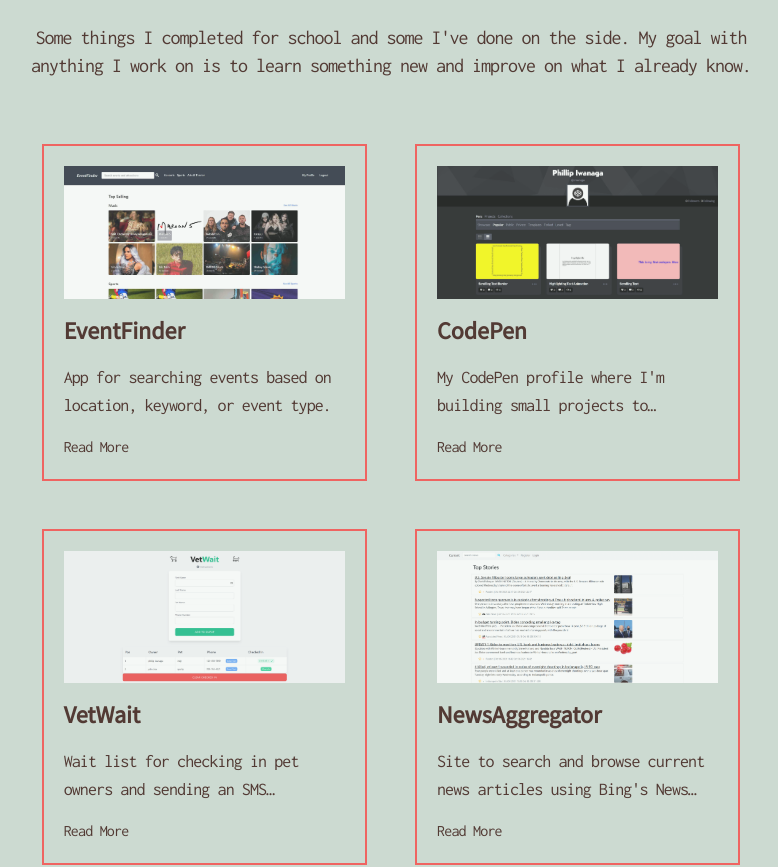
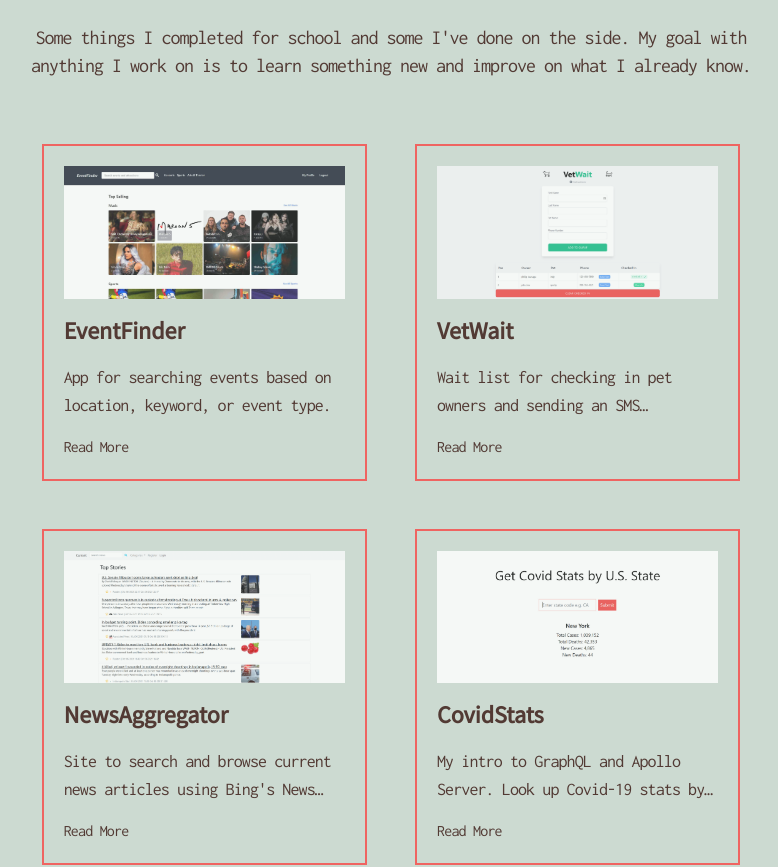
Before and after one commit to piwanaga/portfolio, a React (Create React App) app: page / in a window 1280 px wide. Shown: the part 1740-2607 px from the top of the page, without its empty margins (249-1027 px from the left). Built offline with nearby package versions, Linux system fonts and the light colour scheme.

Commit message:
updated projects

```diff
--- a/src/ProjectList.js
+++ b/src/ProjectList.js
@@ -3,10 +3,10 @@
 import newsAggregator from './images/news-aggregator.jpg';
 import covidStats from './images/covid-stats.jpg';
 import foodDiscovery from './images/food-discovery.jpg';
-import codePen from './images/code-pen.jpg';
+// import codePen from './images/code-pen.jpg';
 import bulletinFAQ from './images/bulletin-faq.jpg';
 
-const ProjectList = [
+const projectList = [
     {
         key: 1,
         links: ['https://github.com/piwanaga/event-finder', 'https://event-finder.surge.sh/'],
@@ -19,18 +19,18 @@
         image: eventFinder,
         alt: 'event finder screenshot'
     },
-    {
-        key: 2,
-        links: ['https://codepen.io/piwanaga/pens/showcase'],
-        title: 'CodePen',
-        description: "My CodePen profile where I'm building small projects to strengthen my CSS and Javascript skills.",
-        tech: ['HTML', 'CSS', 'Javascript'],
-        implementation: "Focusing on what I can do with vanilla HTML, CSS and Javascript using CodePen's social development environment.",
-        learned: "The most challenging thing I've built was the scrolling text border. I learned to render text along an SVG path and animate the startOffset attribute to create a scrolling effect.",
-        forward: 'I will continue to build small projects with increasing complexity in order to learn more skills that can help me in future front end roles.',
-        image: codePen,
-        alt: 'code pen screenshot'
-    },
+    // {
+    //     key: 2,
+    //     links: ['https://codepen.io/piwanaga/pens/showcase'],
+    //     title: 'CodePen',
+    //     description: "My CodePen profile where I'm building small projects to strengthen my CSS and Javascript skills.",
+    //     tech: ['HTML', 'CSS', 'Javascript'],
+    //     implementation: "Focusing on what I can do with vanilla HTML, CSS and Javascript using CodePen's social development environment.",
+    //     learned: "The most challenging thing I've built was the scrolling text border. I learned to render text along an SVG path and animate the startOffset attribute to create a scrolling effect.",
+    //     forward: 'I will continue to build small projects with increasing complexity in order to learn more skills that can help me in future front end roles.',
+    //     image: codePen,
+    //     alt: 'code pen screenshot'
+    // },
     {
         key: 3,
         links: ['https://github.com/piwanaga/vet-wait', 'https://piwanaga.github.io/vet-wait/'],
@@ -93,4 +93,4 @@
     }
 ]
 
-export default ProjectList
+export default projectList
--- a/src/Projects.js
+++ b/src/Projects.js
@@ -1,6 +1,6 @@
 import React from 'react';
 import Project from './Project';
-import ProjectList from './ProjectList';
+import projectList from './projectList';
 
 const Projects = () => {
     return (
@@ -10,7 +10,7 @@
                 <p className='text-brown font-mono tracking-tighter text-center text-lg md:text-xl mb-10'>Some things I completed for school and some I've done on the side. My goal with anything I work on is to learn something new and improve on what I already know.</p>
             </div>
             <div className='w-11/12 md:w-3/5 lg:grid lg:grid-cols-2 lg:w-4/5 lg:items-start xl:w-7/12'>
-                {ProjectList.map(p => (
+                {projectList.map(p => (
                     <Project
                         key={p.key}
                         links={p.links}
```
